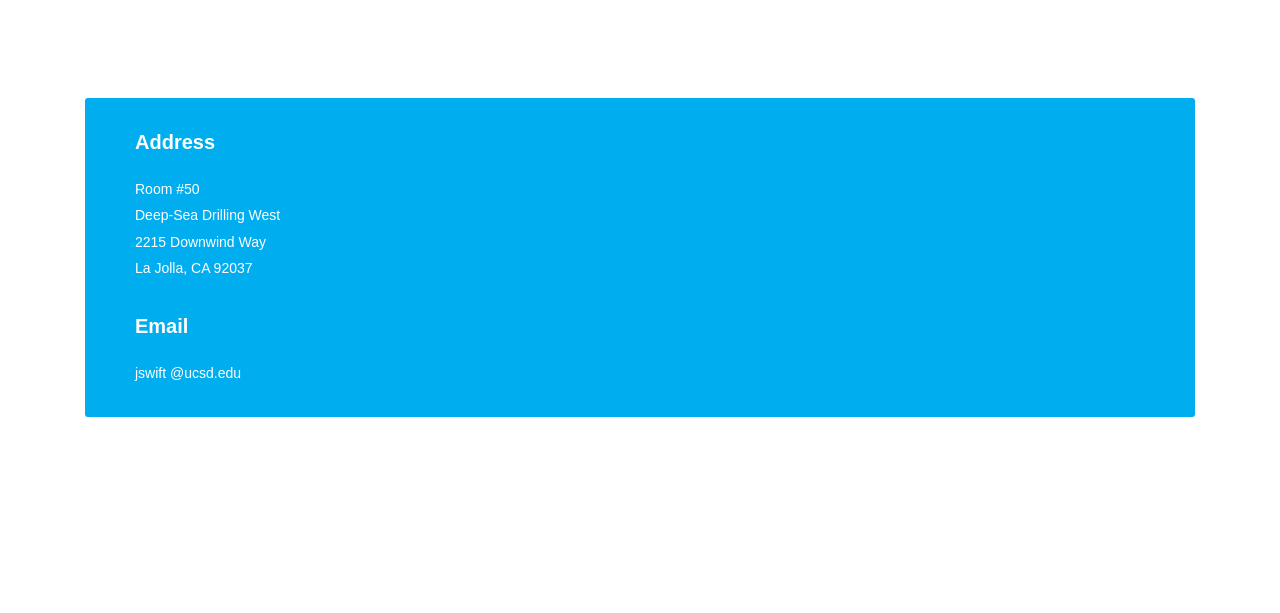
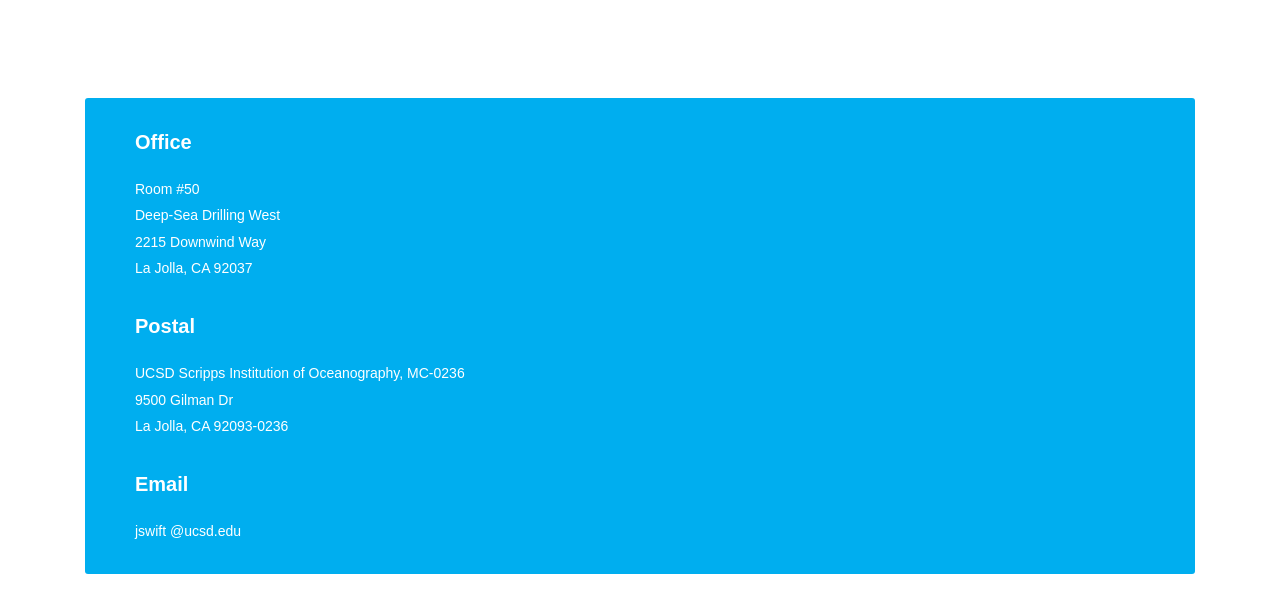
Before and after one commit to cchdo/joa.ucsd.edu, a Jekyll site: the page built from contact.md, in a window 1280 px wide and 1356 px high. Shown: the part 682-1295 px from the top of the window. Built offline with Jekyll 4.4.1, drawn with Linux system fonts in a browser that asks for light colours.

Commit message:
Update Address

```diff
--- a/contact.md
+++ b/contact.md
@@ -25,11 +25,15 @@
 			<!-- Contact Information -->
 			<div class="col-12 col-md-4" style="max-width:100%; flex:none">
 				<div class="contact-information">
-					<h5>Address</h5>
+					<h5>Office</h5>
 					<p>Room #50
 						<br>Deep-Sea Drilling West
 						<br>2215 Downwind Way
 						<br>La Jolla, CA 92037</p>
+					<h5>Postal</h5>
+					<p>UCSD Scripps Institution of Oceanography, MC-0236
+						<br>9500 Gilman Dr
+						<br>La Jolla, CA 92093-0236</p>
 					<h5>Email</h5>
 					<p class="mb-0">jswift @ucsd.edu</p>
 				</div>
```
Also changed, not shown: index.md (+4 -1 lines).
